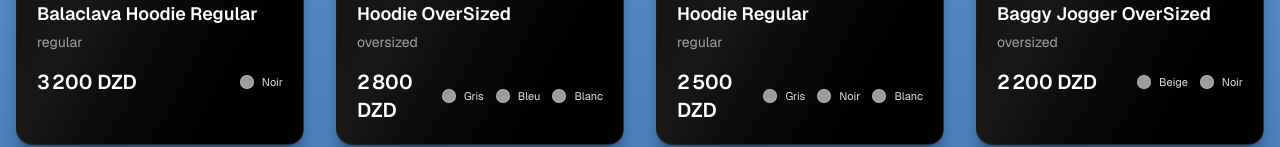
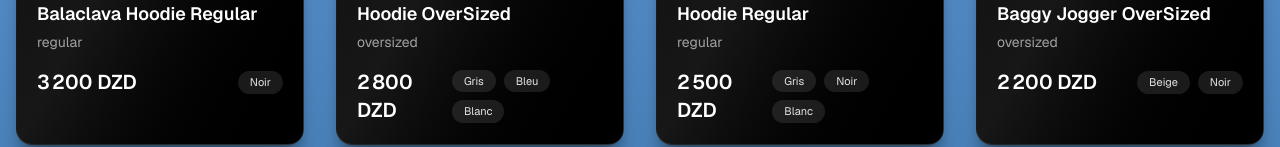
Before and after one commit to amina23aks/fishyourstyle, a Next.js app: page /shop in a window 1280 px wide. Shown: the part 687-834 px from the top of the page. Built offline with nearby package versions, Linux system fonts and the light colour scheme; grey boxes are pictures that could not be loaded.

Commit message:
Refine shop product color pills

```diff
--- a/src/app/shop/page.tsx
+++ b/src/app/shop/page.tsx
@@ -84,21 +84,13 @@ export default function ShopPage() {
                   {formatPrice(product.priceDzd)}
                 </p>
                 {product.colors.length > 0 && (
-                  <div className="flex items-center gap-3 text-xs text-neutral-200">
+                  <div className="flex flex-wrap items-center gap-2 text-xs text-neutral-200">
                     {product.colors.map((color) => (
-                      <span key={color.id} className="flex items-center gap-2">
-                        <span
-                          className="h-3.5 w-3.5 rounded-full border border-white/30 bg-white/80 shadow-inner"
-                          style={{
-                            backgroundImage: `url(${color.image})`,
-                            backgroundSize: "cover",
-                            backgroundPosition: "center",
-                          }}
-                          aria-hidden
-                        />
-                        <span className="text-[11px] text-neutral-200">
-                          {color.labelFr}
-                        </span>
+                      <span
+                        key={color.id}
+                        className="rounded-full bg-white/10 px-3 py-1 text-[11px]"
+                      >
+                        {color.labelFr}
                       </span>
                     ))}
                   </div>
```
